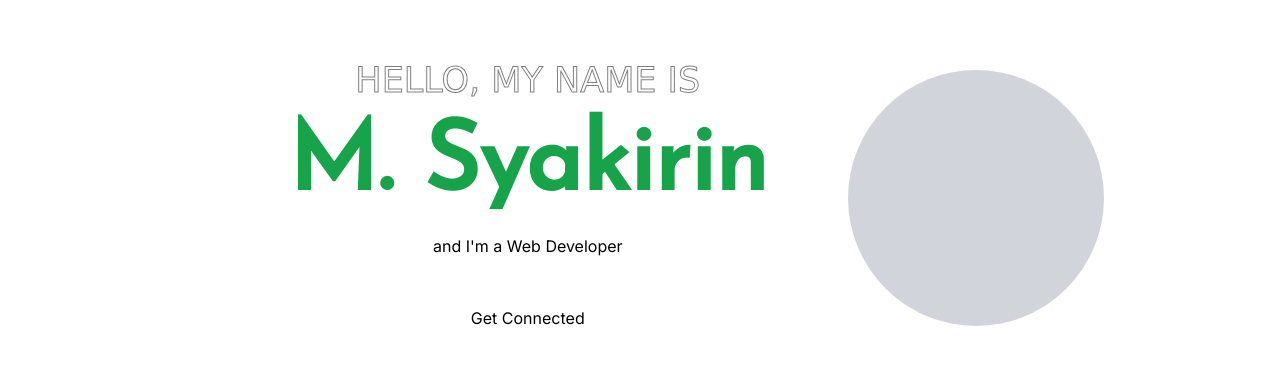
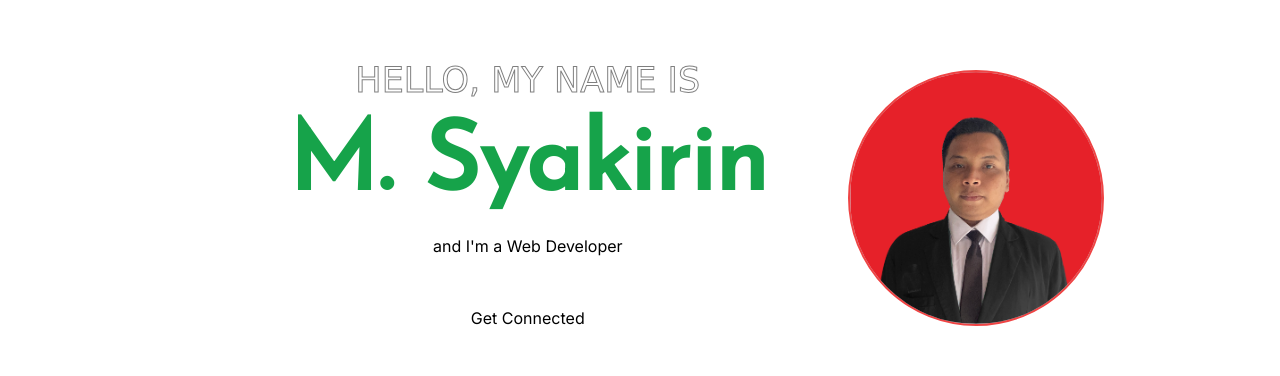
Before and after one commit to msyakirin/portfolio-nextjs, a Next.js app: page / in a window 1280 px wide. Shown: the part 202-578 px from the top of the page. Built offline with nearby package versions, Linux system fonts and the light colour scheme.

Commit message:
adding profil picture

```diff
--- a/src/templates/Home.tsx
+++ b/src/templates/Home.tsx
@@ -5,7 +5,9 @@ export default function Home() {
     <div className="w-full min-h-screen flex items-center">
       <div className="w-full flex flex-row-reverse items-center justify-between mx-72 max-xl:mx-20 max-lg:mx-10 max-md:block max-md:mx-5">
         <div className="flex justify-center items-center ms-20 max-lg:ms-10 max-md:ms-0 max-md:mt-16">
-          <div className="bg-gray-300 h-64 w-64 rounded-full"></div>
+          <div className="bg-gray-300 h-64 w-64 rounded-full border-red-500 border-2 overflow-hidden">
+            <img src="img/pas-foto.png" alt="" />
+          </div>
         </div>
         <div className="flex flex-col justify-center items-center gap-y-3 max-md:mt-10 ">
           <h1 className="uppercase text-center text-outline-transparent">hello, my name is</h1>
```
Also changed, not shown: public/img/pas-foto.png (added).
